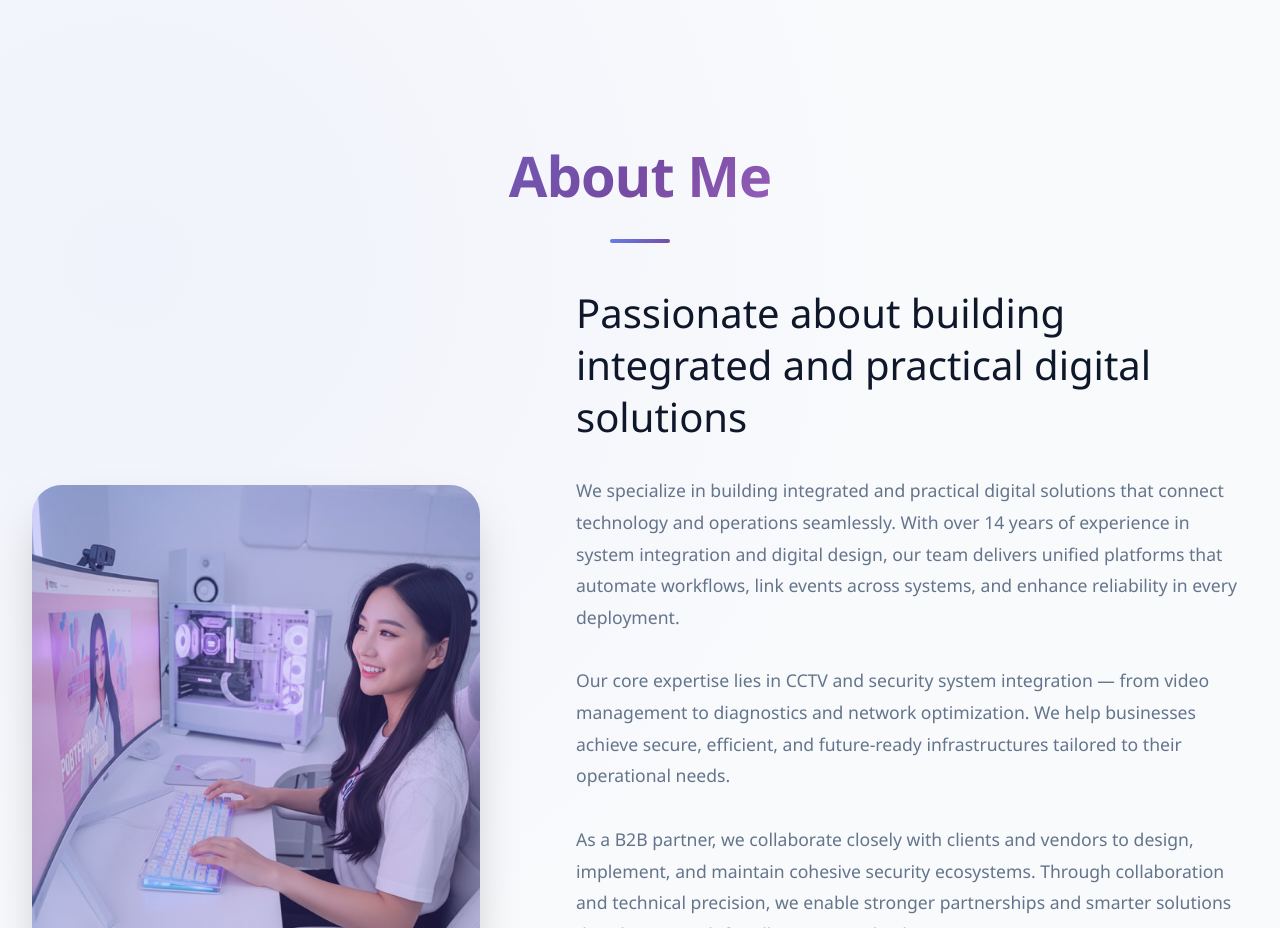
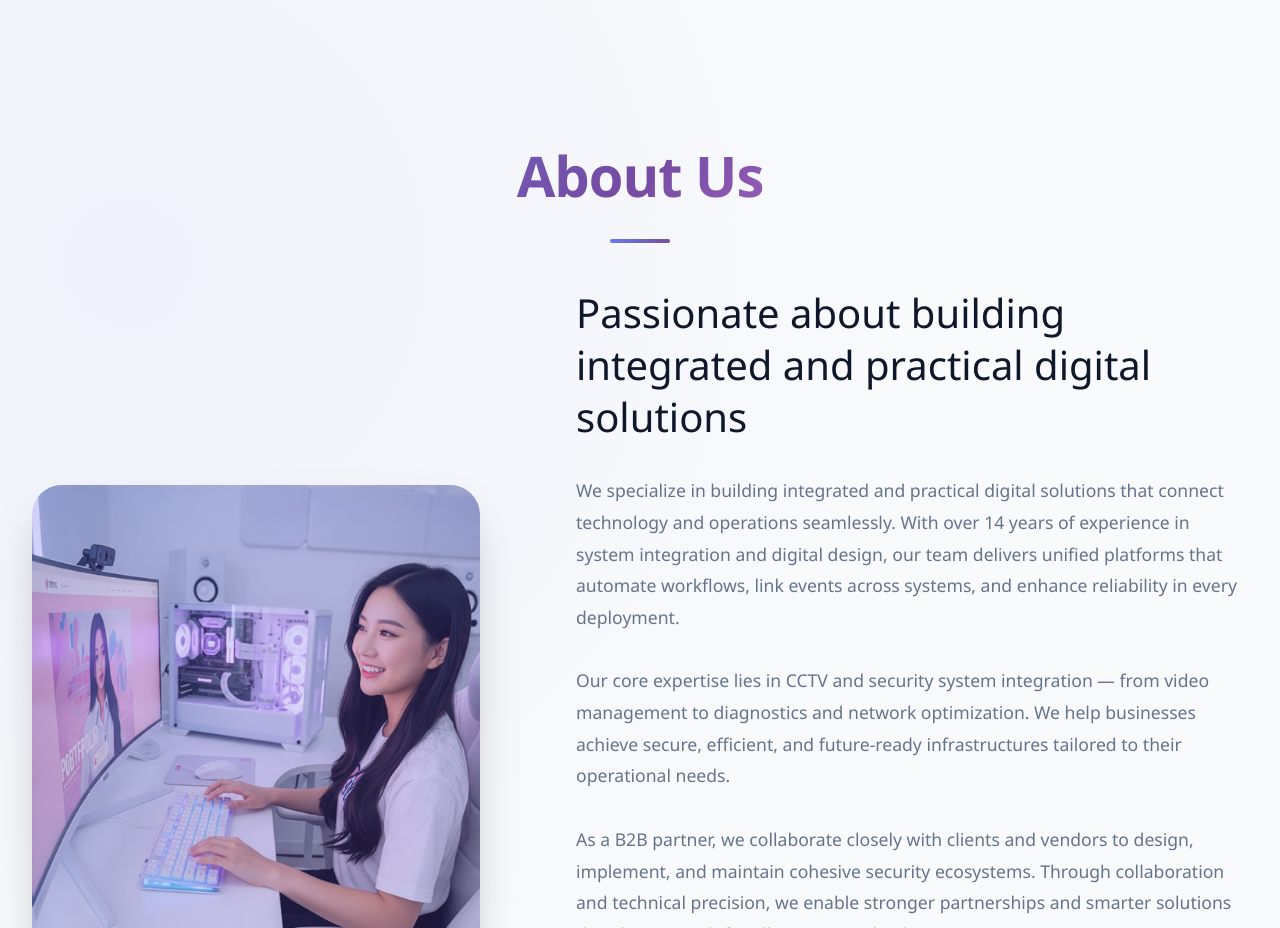
Before and after one commit to HertzDotDot/bytexa-site-live, a plain HTML site: page index.html in a window 1280 px wide. Shown: the part 800-1728 px from the top of the page. Drawn offline with nearby package versions, Linux system fonts and the light colour scheme.

Commit message:
Update index.html

```diff
--- a/index.html
+++ b/index.html
@@ -78,7 +78,7 @@
     <!-- About Section -->
     <section id="about" class="about">
         <div class="container">
-            <h2 class="section-title fade-in">About Me</h2>
+            <h2 class="section-title fade-in">About Us</h2>
             <div class="about-content">
                 <div class="about-image slide-in-left"></div>
                 <div class="about-text slide-in-right">
```
